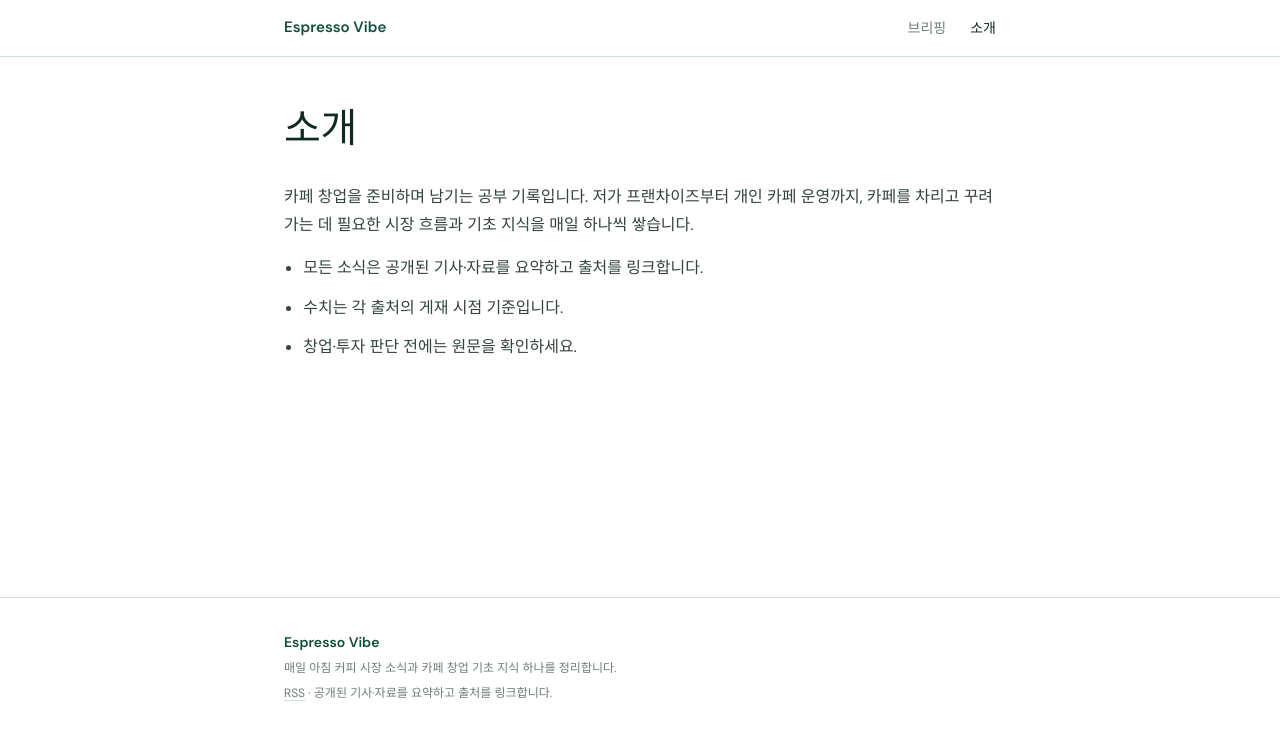
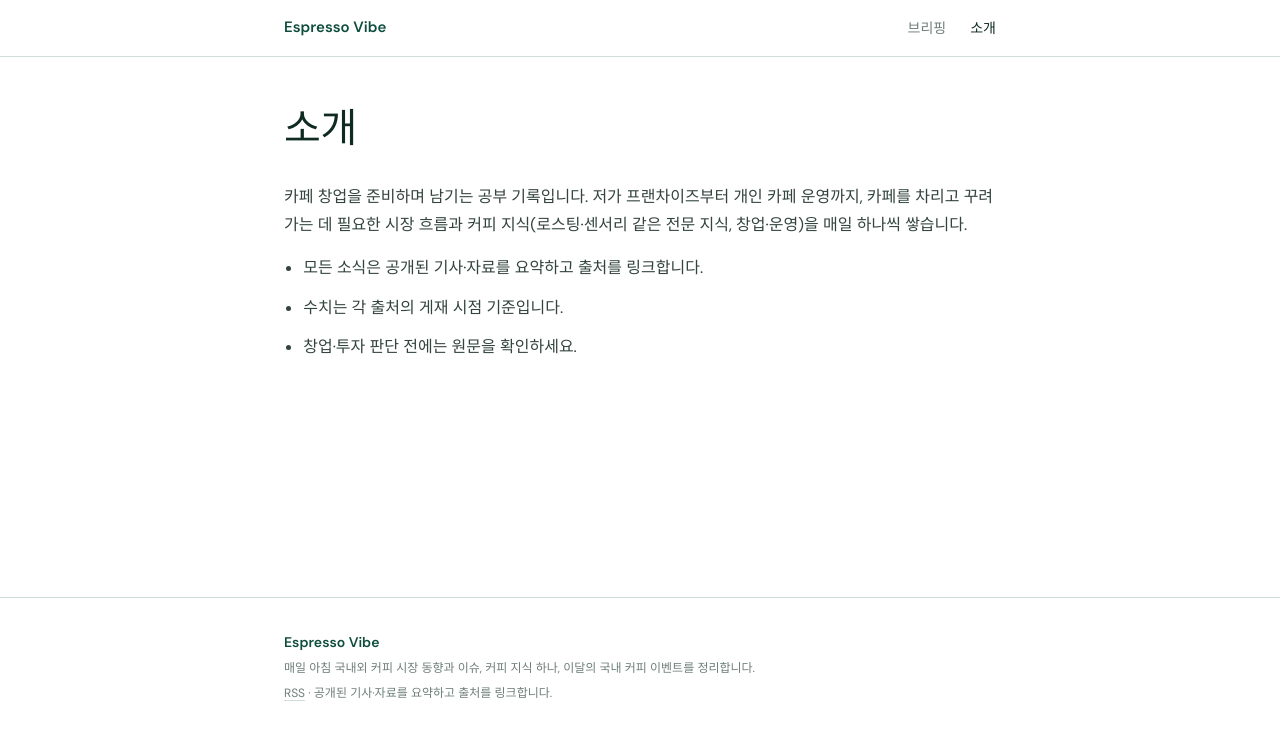
Before and after one commit to Jaydeniel/coffee-briefing-blog, a Jekyll site: the page built from about.md, in a window 1280 px wide. Shown: the top 740 px of the page. Built offline with Jekyll 4.4.1, drawn with Linux system fonts in a browser that asks for light colours; some web fonts are replaced.

Commit message:
사이트 소개 문구를 새 섹션 구성에 맞춤
Co-Authored-By: Claude Opus 5.5 <noreply@anthropic.com>

```diff
--- a/_config.yml
+++ b/_config.yml
@@ -1,6 +1,6 @@
 # Espresso Vibe — 자체 디자인 시스템(DESIGN.md). GitHub Pages가 Jekyll로 빌드한다. 외부 테마 없음.
 title: Espresso Vibe
-description: 매일 아침 커피 시장 소식과 카페 창업 기초 지식 하나를 정리합니다.
+description: 매일 아침 국내외 커피 시장 동향과 이슈, 커피 지식 하나, 이달의 국내 커피 이벤트를 정리합니다.
 lang: ko
 locale: ko_KR
 timezone: Asia/Seoul
--- a/about.md
+++ b/about.md
@@ -4,7 +4,7 @@ title: 소개
 permalink: /about/
 ---
 
-카페 창업을 준비하며 남기는 공부 기록입니다. 저가 프랜차이즈부터 개인 카페 운영까지, 카페를 차리고 꾸려 가는 데 필요한 시장 흐름과 기초 지식을 매일 하나씩 쌓습니다.
+카페 창업을 준비하며 남기는 공부 기록입니다. 저가 프랜차이즈부터 개인 카페 운영까지, 카페를 차리고 꾸려 가는 데 필요한 시장 흐름과 커피 지식(로스팅·센서리 같은 전문 지식, 창업·운영)을 매일 하나씩 쌓습니다.
 
 - 모든 소식은 공개된 기사·자료를 요약하고 출처를 링크합니다.
 - 수치는 각 출처의 게재 시점 기준입니다.
```
